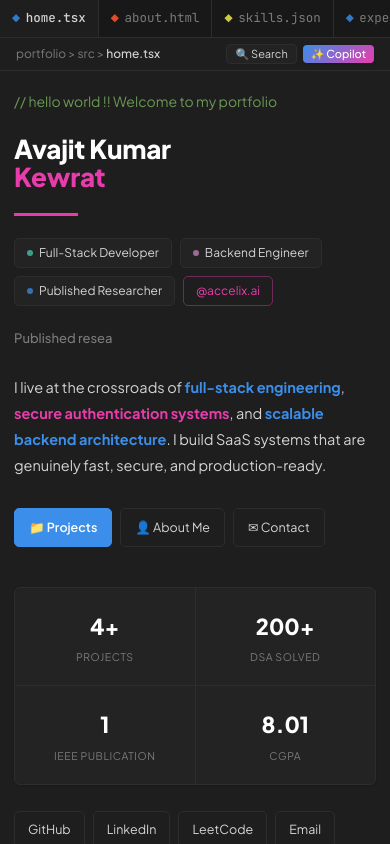
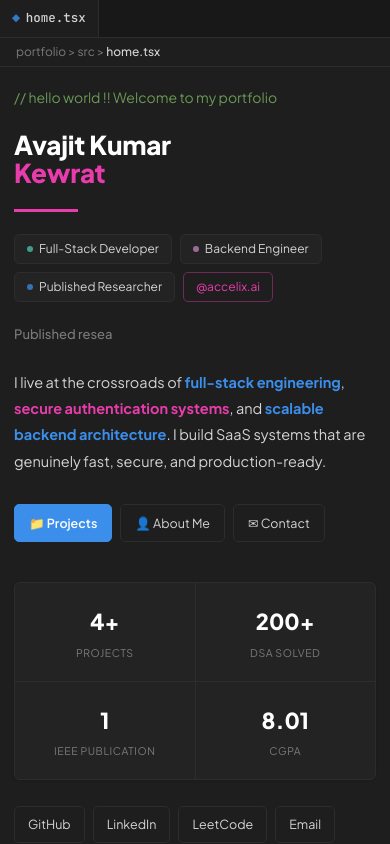
Before and after one commit to avajit/Portfolio, a Next.js app: page / in a window 390 px wide. Built offline with nearby package versions, Linux system fonts and the light colour scheme.

Commit message:
refine: desktop single-file view and mobile continuous scroll architecture

```diff
--- a/app/page.tsx
+++ b/app/page.tsx
@@ -42,7 +42,7 @@ function PortfolioApp() {
   const sidebarHidden = sidebarOverride ?? viewport.isNarrow;
 
   // ── Tabs ─────────────────────────────────────────────────────────────────
-  const [openTabs, setOpenTabs] = useState<SectionId[]>([...sectionOrder]);
+  const [openTabs, setOpenTabs] = useState<SectionId[]>(["home"]);
   const [activeTab, setActiveTab] = useState<SectionId | null>("home");
 
   // ── Overlays & panels ────────────────────────────────────────────────────
@@ -84,7 +84,8 @@ function PortfolioApp() {
   };
 
   // ── Tab / navigation helpers ─────────────────────────────────────────────
-  const openAndScroll = useCallback((id: SectionId) => {
+  const openAndScroll = useCallback(
+    (id: SectionId) => {
       setOpenTabs((prev) => {
         if (prev.includes(id)) return prev;
         const insertAt = sectionOrder.indexOf(id);
@@ -95,8 +96,14 @@ function PortfolioApp() {
         return next;
       });
       setActiveTab(id);
+      if (viewport.isNarrow) {
         sectionRefs.current[id]?.scrollIntoView({ behavior: "smooth", block: "start" });
-  }, []);
+      } else {
+        contentRef.current?.scrollTo({ top: 0, behavior: "smooth" });
+      }
+    },
+    [viewport.isNarrow]
+  );
 
   const closeTab = useCallback(
     (id: SectionId) => {
@@ -109,19 +116,24 @@ function PortfolioApp() {
         } else if (activeTab === id) {
           const nextId = next[Math.min(idx, next.length - 1)];
           setActiveTab(nextId);
+          if (viewport.isNarrow) {
             sectionRefs.current[nextId]?.scrollIntoView({
               behavior: "smooth",
               block: "start",
             });
+          } else {
+            contentRef.current?.scrollTo({ top: 0, behavior: "smooth" });
+          }
         }
         return next;
       });
     },
-    [activeTab]
+    [activeTab, viewport.isNarrow]
   );
 
-  // ── IntersectionObserver for scroll-sync ────────────────────────────────
+  // ── IntersectionObserver for scroll-sync on mobile ──────────────────────
   useEffect(() => {
+    if (!viewport.isNarrow) return;
     const el = contentRef.current;
     if (!el) return;
     const observer = new IntersectionObserver(
@@ -140,7 +152,7 @@ function PortfolioApp() {
       if (target) observer.observe(target);
     });
     return () => observer.disconnect();
-  }, [openTabs]);
+  }, [openTabs, viewport.isNarrow]);
 
   // ── Global keyboard shortcuts ────────────────────────────────────────────
   useEffect(() => {
@@ -241,36 +253,39 @@ function PortfolioApp() {
             onSelect={openAndScroll}
             onClose={closeTab}
           />
-          <div className="flex items-center justify-between border-b border-vsc-line px-4 py-1.5 text-xs text-vsc-muted">
-            <div>
+          <div className="border-b border-vsc-line px-4 py-1.5 text-xs text-vsc-muted">
             portfolio &gt; src &gt;{" "}
             <span className="text-vsc-text font-medium">
               {activeTab ? fileMeta[activeTab].name : ""}
             </span>
           </div>
-            {isMobile && (
-              <div className="flex items-center gap-1.5">
-                <button
-                  onClick={() => setCmdkOpen(true)}
-                  className="rounded border border-vsc-line bg-vsc-panel px-2 py-0.5 text-[11px] text-vsc-text hover:border-vsc-blue"
-                >
-                  🔍 Search
-                </button>
-                <button
-                  onClick={() => setCopilotOpen((p) => !p)}
-                  className="rounded px-2 py-0.5 text-[11px] font-medium text-white shadow-sm"
-                  style={{
-                    background:
-                      "linear-gradient(135deg, var(--vsc-blue), var(--vsc-pink))",
-                  }}
-                >
-                  ✨ Copilot
-                </button>
-              </div>
-            )}
-          </div>
 
           <div ref={contentRef} className="flex-1 overflow-y-auto scroll-smooth">
+            {!isMobile ? (
+              activeTab ? (
+                <section
+                  key={activeTab}
+                  id={activeTab}
+                  style={{ padding: viewport.sectionPadding }}
+                  className="min-h-[60vh]"
+                >
+                  <NavigationProvider navigate={openAndScroll}>
+                    {(() => {
+                      const Component = sectionComponents[activeTab];
+                      return <Component />;
+                    })()}
+                  </NavigationProvider>
+                </section>
+              ) : (
+                <div className="flex h-full min-h-[400px] flex-col items-center justify-center gap-2.5 text-vsc-muted">
+                  <div className="text-4xl opacity-50">◆</div>
+                  <div>No editor open</div>
+                  <div className="text-xs">
+                    Select a file from the sidebar to continue
+                  </div>
+                </div>
+              )
+            ) : (
               <NavigationProvider navigate={openAndScroll}>
                 {sectionOrder.map((id, i) => {
                   const Component = sectionComponents[id];
@@ -291,15 +306,6 @@ function PortfolioApp() {
                   );
                 })}
               </NavigationProvider>
-
-            {openTabs.length === 0 && (
-              <div className="flex h-full flex-col items-center justify-center gap-2.5 text-vsc-muted">
-                <div className="text-4xl opacity-50">◆</div>
-                <div>No editor open</div>
-                <div className="text-xs">
-                  Select a file from the sidebar to continue
-                </div>
-              </div>
             )}
           </div>
 
```
Lines whose indentation alone changed are shown as unchanged.
